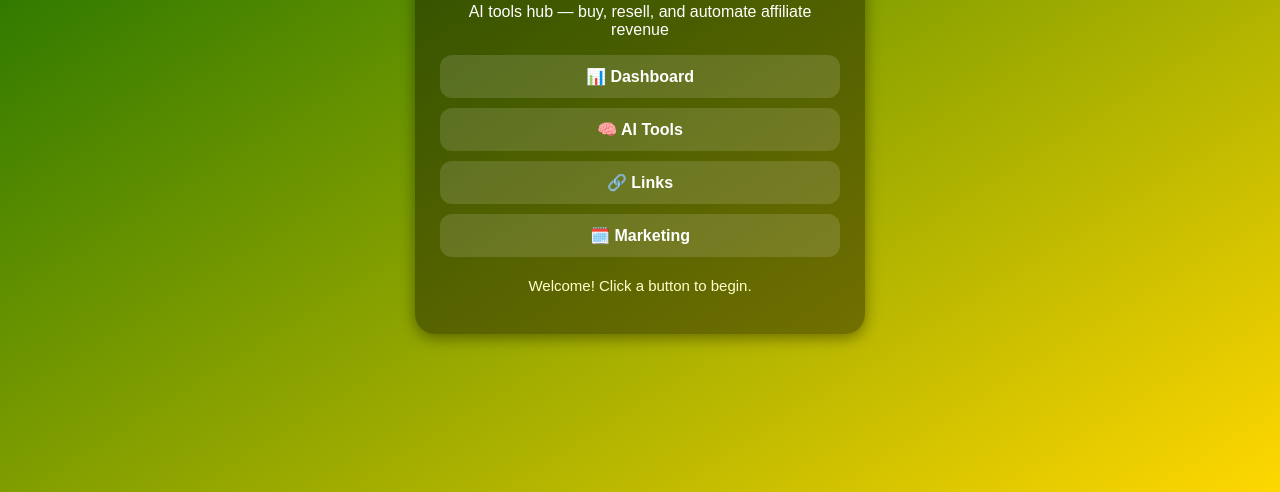
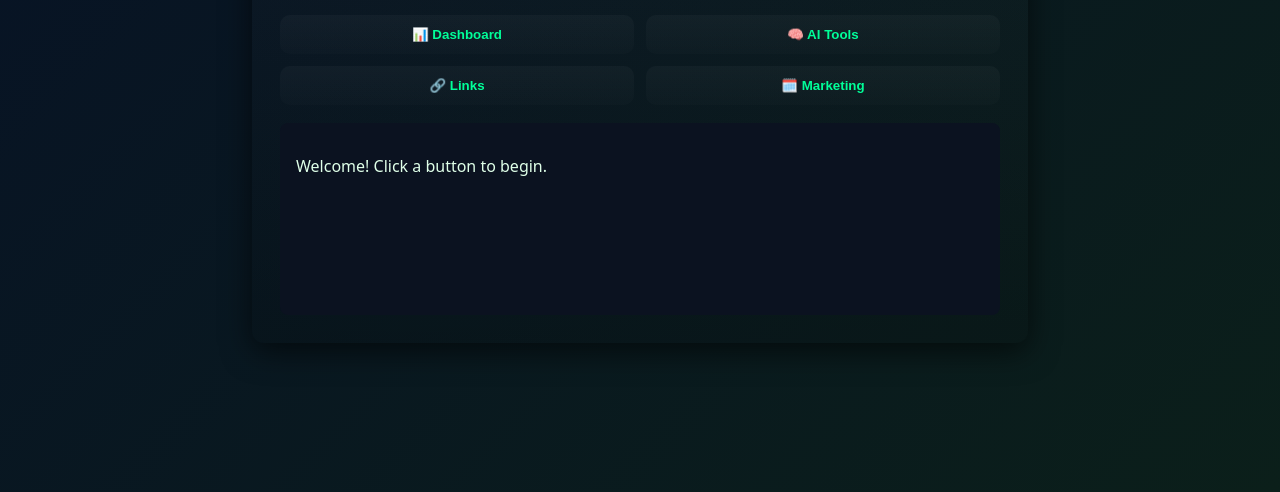
Before and after one commit to ronniepretorius888-cyber/Future-ai, a website: page public/index.html in a window 1280 px wide. Shown: the part 308-800 px from the top of the page. Drawn offline with Linux system fonts and the light colour scheme; no server answers.

Commit message:
Update style.css

```diff
--- a/public/style.css
+++ b/public/style.css
@@ -1,48 +1,33 @@
+:root { --green: #00ff99; --gold: #facc15; --bg:#071226; --card:#0b1220; }
 body {
-  background: linear-gradient(to bottom right, #006400, #ffd700);
-  font-family: 'Poppins', sans-serif;
-  color: white;
-  display: flex;
-  justify-content: center;
-  align-items: center;
-  height: 100vh;
+  font-family: system-ui, -apple-system, "Segoe UI", Roboto, "Helvetica Neue", Arial;
+  background: linear-gradient(135deg,#071226 0%, #0b1f1a 100%);
+  color: #eafaf0;
   margin: 0;
+  min-height: 100vh;
+  display:flex;
+  align-items:center;
+  justify-content:center;
 }
-
 .dashboard {
-  text-align: center;
-  background: rgba(0, 0, 0, 0.4);
-  padding: 25px;
-  border-radius: 20px;
-  box-shadow: 0 4px 15px rgba(0, 0, 0, 0.4);
-  width: 90%;
-  max-width: 400px;
+  width:92%;
+  max-width:720px;
+  padding:28px;
+  border-radius:12px;
+  background: linear-gradient(180deg, rgba(255,255,255,0.02), rgba(0,0,0,0.15));
+  box-shadow: 0 8px 30px rgba(0,0,0,0.6);
+  text-align:center;
 }
-
-h1 {
-  margin-bottom: 10px;
+h1 { color: var(--green); margin:0; font-size:2.2rem; }
+h2 { color: var(--gold); margin:6px 0 18px; font-weight:600; }
+.tagline { color:#cfeadf; margin-bottom:18px; }
+.buttons { display:grid; grid-template-columns: repeat(2, 1fr); gap:12px; margin-bottom:18px; }
+button {
+  padding:12px 16px; border-radius:10px; border:0; font-weight:700;
+  background: linear-gradient(180deg, rgba(255,255,255,0.03), rgba(255,255,255,0.01));
+  color: var(--green); cursor:pointer;
 }
-
-.buttons button {
-  display: block;
-  width: 100%;
-  margin: 10px 0;
-  padding: 12px;
-  border: none;
-  border-radius: 12px;
-  background: #ffffff22;
-  color: white;
-  font-size: 16px;
-  font-weight: bold;
-  transition: 0.3s;
-}
-
-.buttons button:hover {
-  background: #ffffff44;
-}
-
-.output {
-  margin-top: 20px;
-  font-size: 15px;
-  color: #ffffcc;
-}
+button:hover { transform: translateY(-3px); box-shadow: 0 6px 18px rgba(0,0,0,0.4); }
+.output { padding:16px; border-radius:8px; background:var(--card); min-height:160px; color:#dfffe8; text-align:left; overflow:auto; }
+pre { white-space:pre-wrap; word-wrap:break-word; }
+@media (max-width:520px){ .buttons { grid-template-columns: 1fr; } }
```
